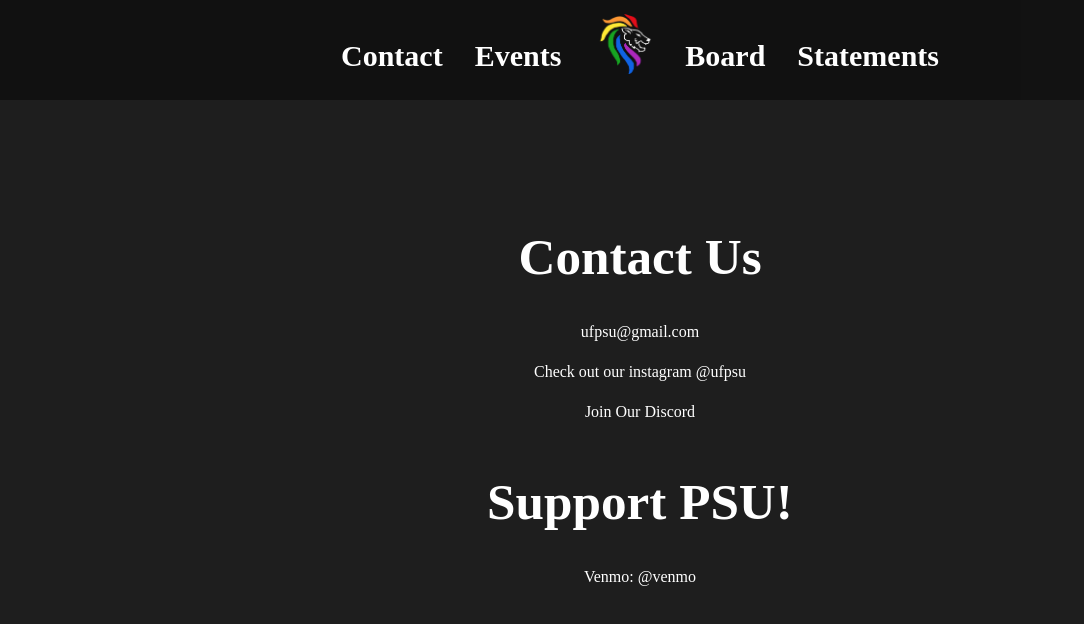
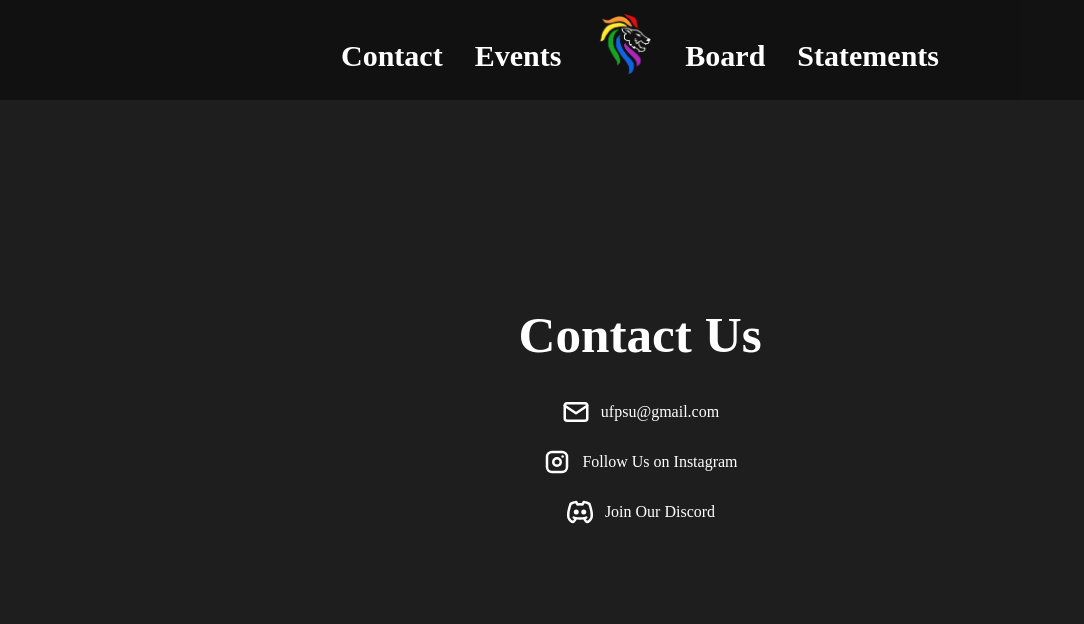
Before and after one commit to tejikari/ufpsu, a React (Vite) app in the folder uf-psu/: page /contact in a window 1280 px wide. Shown: the top 624 px of the page, without its empty margins (0-1084 px from the left). Built offline with nearby package versions, Linux system fonts and the light colour scheme; a web font is replaced by a local one.

Commit message:
finished contact page

```diff
--- a/uf-psu/src/pages/Contact/Contact.css
+++ b/uf-psu/src/pages/Contact/Contact.css
@@ -7,7 +7,7 @@
     font-family: 'Red Rose', serif;
     font-size: 40px;
 }
-p {
+p, a {
     color: #FFFFFF;
     font-family: 'Red Rose', serif;
 }
@@ -26,3 +26,8 @@
     padding-top: 0px;
     box-sizing: border-box;
 }
+.flex-container {
+  display: flex;
+  align-items: center;
+  gap: 10px;
+}
--- a/uf-psu/src/pages/Contact/Contact.jsx
+++ b/uf-psu/src/pages/Contact/Contact.jsx
@@ -3,21 +3,35 @@
 const Contact = () => {
 	return (
 		<div className="contact">
-			<div>
-				<h1>Contact Us</h1>
-				<div>
-					<p>ufpsu@gmail.com</p>
+			<h1>Contact Us</h1>
+			<div style={{ display: 'flex', flexDirection: 'column', alignItems: 'center', gap: '20px' }}>
+				<div class="flex-container">
+					{/* https://tabler.io/icons/icon/mail for email icon */}
+					<svg xmlns="http://www.w3.org/2000/svg" width="30" height="30" viewBox="0 0 24 24" fill="none" stroke="#FFFFFF" stroke-width="2" stroke-linecap="round" stroke-linejoin="round" class="icon icon-tabler icons-tabler-outline icon-tabler-mail">
+						<path stroke="none" d="M0 0h24v24H0z" fill="none" />
+						<path d="M3 7a2 2 0 0 1 2 -2h14a2 2 0 0 1 2 2v10a2 2 0 0 1 -2 2h-14a2 2 0 0 1 -2 -2v-10" />
+						<path d="M3 7l9 6l9 -6" />
+					</svg>
+					<a href="mailto:ufpsu@gmail.com">ufpsu@gmail.com</a>
 				</div>
-				<div>
-					<p>Check out our instagram @ufpsu</p>
+				<div class="flex-container">
+					{/* https://tabler.io/icons for instagram icon */}
+					<svg xmlns="http://www.w3.org/2000/svg" width="30" height="30" viewBox="0 0 24 24" fill="none" stroke="#FFFFFF" stroke-width="2" stroke-linecap="round" stroke-linejoin="round" class="icon icon-tabler icons-tabler-outline icon-tabler-brand-instagram">
+						<path stroke="none" d="M0 0h24v24H0z" fill="none" />
+						<path d="M4 8a4 4 0 0 1 4 -4h8a4 4 0 0 1 4 4v8a4 4 0 0 1 -4 4h-8a4 4 0 0 1 -4 -4l0 -8" />
+						<path d="M9 12a3 3 0 1 0 6 0a3 3 0 0 0 -6 0" />
+						<path d="M16.5 7.5v.01" />
+					</svg>
+					<a href="https://www.instagram.com/ufpsu/">Follow Us on Instagram</a>
 				</div>
-				<div>
-					<p>Join Our Discord</p>
+				<div class="flex-container">
+					{/* https://tabler.io/icons for discord icon */}
+					<svg xmlns="http://www.w3.org/2000/svg" width="30" height="30" viewBox="0 0 24 24" fill="none" stroke="#FFFFFF" stroke-width="2" stroke-linecap="round" stroke-linejoin="round" class="icon icon-tabler icons-tabler-outline icon-tabler-brand-discord"><path stroke="none" d="M0 0h24v24H0z" fill="none" />
+						<path d="M8 12a1 1 0 1 0 2 0a1 1 0 0 0 -2 0" /><path d="M14 12a1 1 0 1 0 2 0a1 1 0 0 0 -2 0" />
+						<path d="M15.5 17c0 1 1.5 3 2 3c1.5 0 2.833 -1.667 3.5 -3c.667 -1.667 .5 -5.833 -1.5 -11.5c-1.457 -1.015 -3 -1.34 -4.5 -1.5l-.972 1.923a11.913 11.913 0 0 0 -4.053 0l-.975 -1.923c-1.5 .16 -3.043 .485 -4.5 1.5c-2 5.667 -2.167 9.833 -1.5 11.5c.667 1.333 2 3 3.5 3c.5 0 2 -2 2 -3" />
+						<path d="M7 16.5c3.5 1 6.5 1 10 0" /></svg>
+					<a href="https://discord.com/invite/3DxQyBtUNc">Join Our Discord</a>
 				</div>
-			</div>
-			<div>
-				<h1>Support PSU!</h1>
-				<p>Venmo: @venmo</p>
 			</div>
 		</div>
 	)
```
